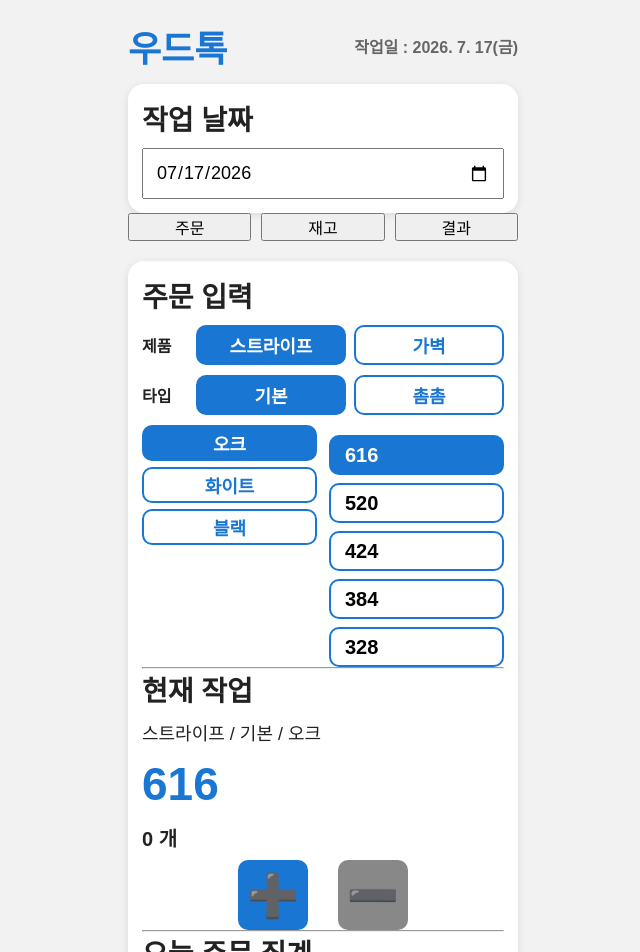
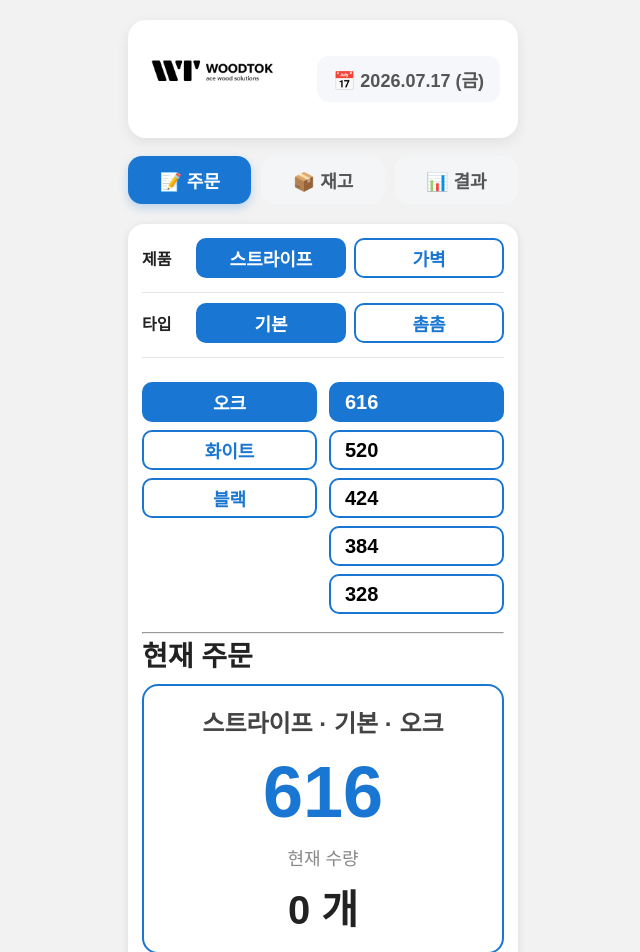
Before and after one commit to alwaysjcs/WOODTOK, a React (Vite) app: page / in a window 1280 px wide. Shown: the top 952 px of the page, without its empty margins (317-957 px from the left). Built offline with nearby package versions, Linux system fonts and the light colour scheme.

Commit message:
Add result summary and UI improvements

```diff
--- a/src/App.css
+++ b/src/App.css
@@ -160,7 +160,7 @@ select{
   display: flex;
   flex-direction: column;
   gap: 8px;
-  margin-top: 10px;
+  margin-top: 0px;
   font-size: 22px;
 }
 
@@ -244,7 +244,26 @@ select{
 }
 
 .mode-group button{
+
     flex:1;
+
+    height:48px;
+
+    border:none;
+
+    border-radius:14px;
+
+    background:#f3f5f7;
+
+    font-size:18px;
+
+    font-weight:700;
+
+    color:#555;
+
+    cursor:pointer;
+
+    transition:all .2s ease;
 }
 
 .result-table th,
@@ -298,10 +317,16 @@ select{
 /* ============================= */
 
 .color-size-row {
-  display: grid;
-  grid-template-columns: 1fr 1fr;
-  gap: 12px;
-  align-items: start;
+    display:grid;
+    grid-template-columns:1fr 1fr;
+
+    gap:12px;
+
+    align-items:start;
+
+    padding-top:14px;
+
+    margin-bottom:18px;
 }
 
 .color-column,
@@ -331,10 +356,10 @@ select{
 }
 
 .color-column .button-group{
-    gap:6px;
+    gap:8px;
 }
 .color-column .button-group button{
-    height:36px;
+    height:40px;
 }
 
 .size-list {
@@ -351,7 +376,8 @@ select{
     display:flex;
     align-items:center;
     gap:10px;
-    margin-bottom:10px;
+
+    margin-bottom:14px;
 }
 
 .inline-label{
@@ -365,3 +391,183 @@ select{
     flex:1;
     margin-bottom:0;
 }
+
+.header-date{
+    display:flex;
+    align-items:center;
+    gap:6px;
+
+    font-size:17px;
+    font-weight:600;
+
+    color:#555;
+
+    cursor:pointer;
+    user-select:none;
+}
+
+.hidden-date-input{
+    position:absolute;
+    opacity:0;
+    pointer-events:none;
+    width:0;
+    height:0;
+}
+
+/* =========================
+   Header
+========================= */
+
+.header{
+    display:flex;
+    justify-content:space-between;
+    align-items:center;
+
+    background:#ffffff;
+
+    padding:14px 18px;
+
+    margin-bottom:18px;
+
+    border-radius:18px;
+
+    box-shadow:
+        0 4px 14px rgba(0,0,0,.08);
+}
+
+.header-left{
+    display:flex;
+    align-items:center;
+}
+
+.header-logo{
+    height:90px;
+    width:auto;
+    display:block;
+}
+
+.header-date{
+
+    display:flex;
+
+    align-items:center;
+
+    gap:6px;
+
+    cursor:pointer;
+
+    font-size:18px;
+
+    font-weight:600;
+
+    background:#f5f7fa;
+
+    padding:10px 16px;
+
+    border-radius:12px;
+
+    transition:.2s;
+}
+
+.header-date:hover{
+
+    background:#e9eef6;
+}
+
+.mode-group button:hover{
+
+    transform:translateY(-1px);
+}
+
+.mode-group button.active{
+
+    background:#1976d2;
+
+    color:#fff;
+
+    box-shadow:0 4px 10px rgba(25,118,210,.25);
+}
+
+.current-info{
+    font-size:24px;
+    font-weight:600;
+    color:#444;
+    margin-top:10px;
+}
+
+.current-size{
+    font-size:72px;
+    font-weight:800;
+    color:#1976d2;
+    line-height:1.1;
+    margin-top:14px;
+}
+
+.current-label{
+    font-size:18px;
+    color:#888;
+    margin-top:12px;
+}
+
+.current-count{
+    font-size:40px;
+    font-weight:700;
+    margin-top:8px;
+}
+
+.current-buttons{
+    display:flex;
+    justify-content:center;
+    gap:28px;
+    margin-top:18px;
+}
+
+.plus-button,
+.minus-button{
+
+    width:86px;
+    height:86px;
+
+    border:none;
+
+    border-radius:18px;
+
+    font-size:42px;
+
+    font-weight:700;
+
+    cursor:pointer;
+
+    transition:all .15s ease;
+}
+
+.plus-button{
+
+    background:#1976d2;
+    color:white;
+}
+
+.minus-button{
+
+    background:#e0e0e0;
+    color:#333;
+}
+
+.plus-button:hover,
+.minus-button:hover{
+
+    transform:translateY(-2px);
+}
+
+.plus-button:active,
+.minus-button:active{
+
+    transform:translateY(1px) scale(.97);
+}
+
+.section-divider{
+    border:none;
+    border-top:1px solid #e5e5e5;
+
+    margin:0 0 10px 0;
+}
--- a/src/App.jsx
+++ b/src/App.jsx
@@ -152,24 +152,10 @@ function App() {
   return (
     <div className="app">
 
-    <Header todayText={`작업일 : ${todayText}`} />
-
-    <div className="card">
-
-      <h2>작업 날짜</h2>
-
-      <input
-        type="date"
-        value={selectedDate}
-        onChange={(e) => setSelectedDate(e.target.value)}
-        style={{
-          width: "100%",
-          padding: "12px",
-          fontSize: "18px"
-        }}
-      />
-
-    </div>
+    <Header
+      selectedDate={selectedDate}
+      setSelectedDate={setSelectedDate}
+    />
 
     <ModeSelector
       mode={mode}
@@ -179,25 +165,18 @@ function App() {
       {mode !== "result" && (
       <div className="card">
 
-<h2>
-
-{mode === "order"
-    ? "주문 입력"
-    : "재고 입력"}
-
-</h2>
-
 <ProductSelector
   product={product}
   setProduct={setProduct}
 />
+<hr className="section-divider" />
 
 <TypeSelector
     types={types}
     type={type}
     setType={setType}
 />
-
+<hr className="section-divider" />
 <div className="color-size-row">
 
   <div className="color-column">
@@ -254,12 +233,6 @@ function App() {
       stockCounts={stockCounts}
     />
 
-    <div style={{ marginTop: "20px" }}>
-      <button>
-        Excel 다운로드
-      </button>
-    </div>
-
   </>
 
 )}
--- a/src/components/CurrentPanel.jsx
+++ b/src/components/CurrentPanel.jsx
@@ -14,18 +14,22 @@ function CurrentPanel({
 
       <h2>
         {mode === "order"
-          ? "현재 작업"
+          ? "현재 주문"
           : "현재 재고"}
       </h2>
 
-      <div className="current-card">
+      <div className="current-panel">
 
         <div className="current-info">
-          {product} / {type} / {color}
+          {product} · {type} · {color}
         </div>
 
         <div className="current-size">
           {selectedSize}
+        </div>
+
+        <div className="current-label">
+          현재 수량
         </div>
 
         <div className="current-count">
@@ -41,7 +45,7 @@ function CurrentPanel({
           className="plus-button"
           onClick={increaseCount}
         >
-          ➕
+          ＋
         </button>
 
         <button
@@ -49,7 +53,7 @@ function CurrentPanel({
           className="minus-button"
           onClick={decreaseCount}
         >
-          ➖
+          －
         </button>
 
       </div>
--- a/src/components/Header.jsx
+++ b/src/components/Header.jsx
@@ -1,12 +1,50 @@
-function Header({ todayText }) {
+import { useRef } from "react";
+import logo from "../assets/woodtok-logo.png";
+
+function Header({ selectedDate, setSelectedDate }) {
+  const dateRef = useRef(null);
+
+  const openDatePicker = () => {
+    if (dateRef.current?.showPicker) {
+      dateRef.current.showPicker();
+    } else {
+      dateRef.current?.click();
+    }
+  };
+
+  const week = ["일", "월", "화", "수", "목", "금", "토"];
+
+  const date = new Date(selectedDate);
+
+  const displayDate =
+     selectedDate.replaceAll("-", ".") +
+     ` (${week[date.getDay()]})`;
+
   return (
-    <div className="header">
+    <header className="header">
+      <div className="header-left">
+        <img
+          src={logo}
+          alt="WOODTOK"
+          className="header-logo"
+        />
+      </div>
 
-      <h1>우드톡</h1>
+      <div
+        className="header-date"
+        onClick={openDatePicker}
+      >
+        📅 {displayDate}
 
-      <span>{todayText}</span>
-
-    </div>
+        <input
+          ref={dateRef}
+          type="date"
+          value={selectedDate}
+          onChange={(e) => setSelectedDate(e.target.value)}
+          className="hidden-date-input"
+        />
+      </div>
+    </header>
   );
 }
 
--- a/src/components/ModeSelector.jsx
+++ b/src/components/ModeSelector.jsx
@@ -6,21 +6,21 @@ function ModeSelector({ mode, setMode }) {
         className={mode === "order" ? "active" : ""}
         onClick={() => setMode("order")}
       >
-        주문
+        📝 주문
       </button>
 
       <button
         className={mode === "stock" ? "active" : ""}
         onClick={() => setMode("stock")}
       >
-        재고
+        📦 재고
       </button>
 
       <button
         className={mode === "result" ? "active" : ""}
         onClick={() => setMode("result")}
       >
-        결과
+        📊 결과
       </button>
 
     </div>
--- a/src/components/ResultView.jsx
+++ b/src/components/ResultView.jsx
@@ -1,5 +1,6 @@
 import { PRODUCTS } from "../constants/products";
 import "../styles/ResultView.css";
+import productIcon from "../assets/icons/product.svg";
 
 function ResultView({
   product,
@@ -19,12 +20,50 @@ function ResultView({
 
   const colors = PRODUCTS[product].colors;
 
+  const summary = {};
+
+  Object.keys(PRODUCTS[product])
+    .filter((key) => key !== "colors")
+    .forEach((type) => {
+
+      summary[type] = {
+        order: 0,
+        stock: 0,
+        shortage: 0
+      };
+
+      PRODUCTS[product][type].sizes.forEach((size) => {
+
+        colors.forEach((color) => {
+
+          const key = `${product}_${type}_${color}`;
+
+          const order = orderCounts[key]?.[size] ?? 0;
+          const stock = stockCounts[key]?.[size] ?? 0;
+          const shortage = Math.max(order - stock, 0);
+
+          summary[type].order += order;
+          summary[type].stock += stock;
+          summary[type].shortage += shortage;
+
+        });
+
+      });
+
+    });
+
   const renderTable = (type, size) => {
+    let totalOrder = 0;
+    let totalStock = 0;
+    let totalShortage = 0;
+
+
+
     return (
       <div key={size} className="result-size-card">
 
         <div className="result-size-header">
-          <span>{size}</span>
+          <span>■ {size}</span>
         </div>
 
         <table className="result-table">
@@ -48,6 +87,10 @@ function ResultView({
               const stock = stockCounts[key]?.[size] ?? 0;
               const shortage = Math.max(order - stock, 0);
 
+                            totalOrder += order;
+              totalStock += stock;
+              totalShortage += shortage;
+
               return (
                 <tr key={color}>
                   <td>{color}</td>
@@ -60,7 +103,12 @@ function ResultView({
               );
 
             })}
-
+            <tr className="result-total-row">
+                <td>총계</td>
+                <td>{totalOrder}</td>
+                <td>{totalStock}</td>
+                <td>{totalShortage}</td>
+            </tr>
           </tbody>
 
         </table>
@@ -69,17 +117,36 @@ function ResultView({
     );
   };
 
-  return (
+const basic = summary["기본"] ?? {
+  order: 0,
+  stock: 0,
+  shortage: 0
+};
+
+const dense = summary["촘촘"] ?? {
+  order: 0,
+  stock: 0,
+  shortage: 0
+};
+
+const total = {
+  order: basic.order + dense.order,
+  stock: basic.stock + dense.stock,
+  shortage: basic.shortage + dense.shortage
+};
+
+return (
     <div className="card">
 
       <h2>결과</h2>
 
-      <div className="result-date">
-         작업일 : {displayDateText}
-      </div>
-
       <div className="result-product">
-        {product}
+         <img
+             src={productIcon}
+             alt=""
+             className="result-product-icon"
+         />
+         <span>{product}</span>
       </div>
 
       {Object.keys(PRODUCTS[product])
@@ -120,7 +187,53 @@ function ResultView({
           );
 
         })}
+              <div className="summary-card">
+
+        <h3>집계</h3>
+
+        <table className="summary-table">
+
+          <thead>
+            <tr>
+              <th>구분</th>
+              <th>주문</th>
+              <th>재고</th>
+              <th>부족</th>
+            </tr>
+          </thead>
+
+          <tbody>
+
+            <tr>
+              <td>기본</td>
+              <td>{basic.order}</td>
+              <td>{basic.stock}</td>
+              <td>{basic.shortage}</td>
+            </tr>
+
+            <tr>
+              <td>촘촘</td>
+              <td>{dense.order}</td>
+              <td>{dense.stock}</td>
+              <td>{dense.shortage}</td>
+            </tr>
+
+            <tr className="summary-total">
+              <td>전체</td>
+              <td>{total.order}</td>
+              <td>{total.stock}</td>
+              <td>{total.shortage}</td>
+            </tr>
+
+          </tbody>
+
+        </table>
+
+      </div>
     </div>
+
+
+
   );
 }
 
```
Also changed, not shown: src/styles/ResultView.css (+85 -46 lines), src/assets/icons/product.svg (added), src/assets/woodtok-logo.png (added).
